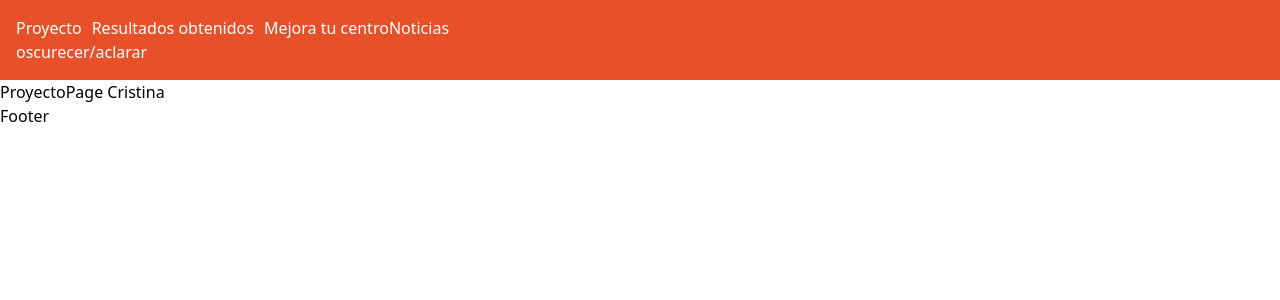
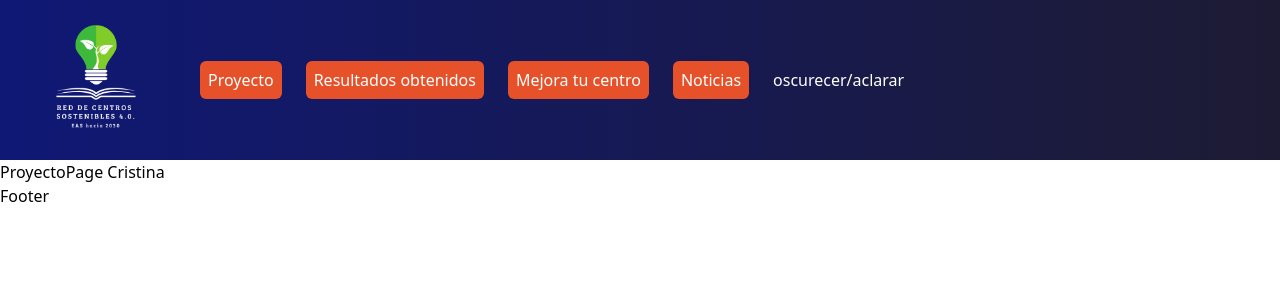
Before and after one commit to Sellsword9/dualiza, a React (Vite) app in the folder frontend/: page / in a window 1280 px wide. Shown: the top 300 px of the page. Built offline with nearby package versions, Linux system fonts and the light colour scheme.

Commit message:
Commit header1

```diff
--- a/frontend/src/components/Header.jsx
+++ b/frontend/src/components/Header.jsx
@@ -1,21 +1,25 @@
 import { Link } from 'react-router-dom';
-
-
+import Logo from '../assets/LogoNegativoNoFondo.png'; // Importa la imagen del logo
 
 const Header = () => {
-
   return (
-    <header className="flex justify-between items-center p-4 bg-orange-custom text-white">
-
-      <nav>
-          <ul style={{ listStyleType: 'none', padding: 0 }}>
-            <li style={{ display: 'inline', marginRight: '10px' }}><Link to="/">Proyecto</Link></li>
-            <li style={{ display: 'inline', marginRight: '10px' }}><Link to="/resultados">Resultados obtenidos</Link></li>
-            <li style={{ display: 'inline' }}><Link to="/mejora">Mejora tu centro</Link></li>
-            <li style={{ display: 'inline' }}><Link to="/noticias">Noticias</Link></li>
-            <li>oscurecer/aclarar</li> {/* Renderiza ThemeToggleButton como un componente */}
-          </ul>
-        </nav>
+    <header className="flex justify-between items-center p-4 bg-gradient-to-r from-azul-oscuro to-azul-negro text-white w-full h-40"> {/* Aumenta la altura a h-40 */}
+      <div className='flex justify-between items-center'>
+        <div>
+          <img src={Logo} className='h-40' alt="logo" /> {/* Aplica la clase h-40 directamente a la imagen */}
+        </div>
+        <div>
+          <nav>
+            <ul className="list-none p-6">
+              <li className="inline mr-6 bg-orange-custom p-2 text-white rounded-md"><Link to="/">Proyecto</Link></li>
+              <li className="inline mr-6 text-white bg-orange-custom p-2 rounded-md"><Link to="/resultados">Resultados obtenidos</Link></li>
+              <li className="inline text-white mr-6 bg-orange-custom p-2 rounded-md"><Link to="/mejora">Mejora tu centro</Link></li>
+              <li className="inline text-white mr-6 bg-orange-custom p-2 rounded-md"><Link to="/noticias">Noticias</Link></li>
+              <li className='text-white inline '>oscurecer/aclarar</li> {/* Renderiza ThemeToggleButton como un componente */}
+            </ul>
+          </nav>
+        </div>
+      </div>
     </header>
   );
 };
--- a/frontend/src/index.css
+++ b/frontend/src/index.css
@@ -1,3 +1,7 @@
 @tailwind base;
 @tailwind components;
 @tailwind utilities;
+
+.color-blanco{
+    color: white;
+}
```
